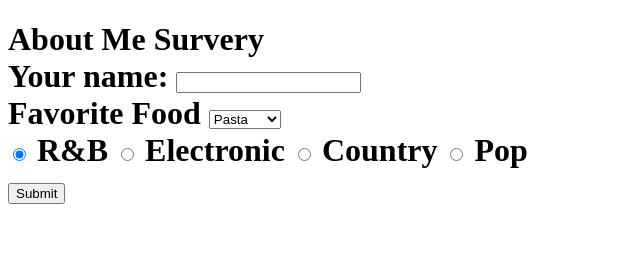
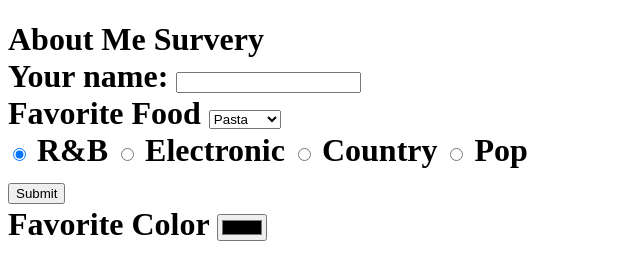
Before and after one commit to evanhook/survey, a plain HTML site: page index.html in a window 1280 px wide. Shown: the whole page, without its empty margins (0-640 px from the left). Drawn offline with Linux system fonts and the light colour scheme.

Commit message:
add color form HTML and jQuery
Co-authored-by: Lizzie Van Hook <evanhook360@gmail.com>

```diff
--- a/index.html
+++ b/index.html
@@ -48,6 +48,10 @@
         </div>
       </div>
       <button class="btn" type="submit">Submit</button>
+      <div class="form-group">
+        <label for="color">Favorite Color</label>
+        <input id="color" class="form-control" type="color">
+      </div>
     </form>
 
   </div>
--- a/js/scripts.js
+++ b/js/scripts.js
@@ -4,6 +4,7 @@ $(document).ready(function() {
     const nameInput = $("#name").val();
     const foodInput = $("#favoriteFood").val();
     const musicInput = $("input:radio[name=music]:checked").val();
+    const favoriteColor = $("#color").val();
 
   });
 });
```
